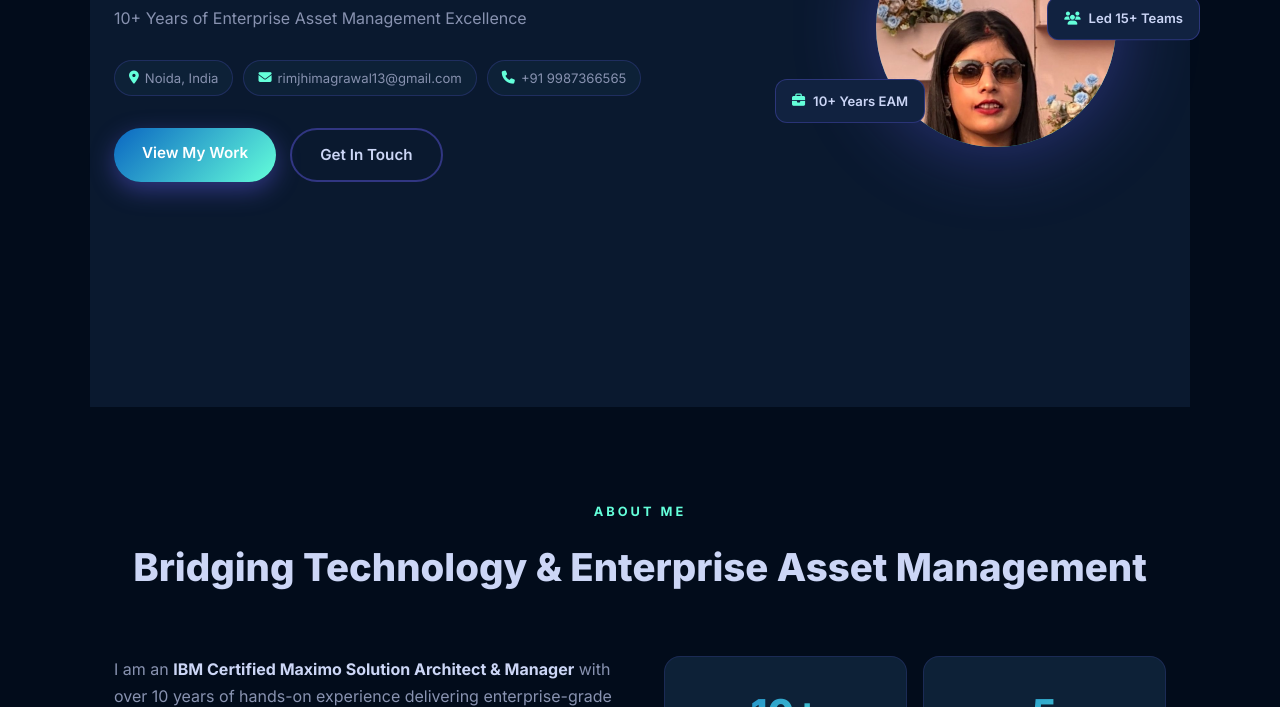
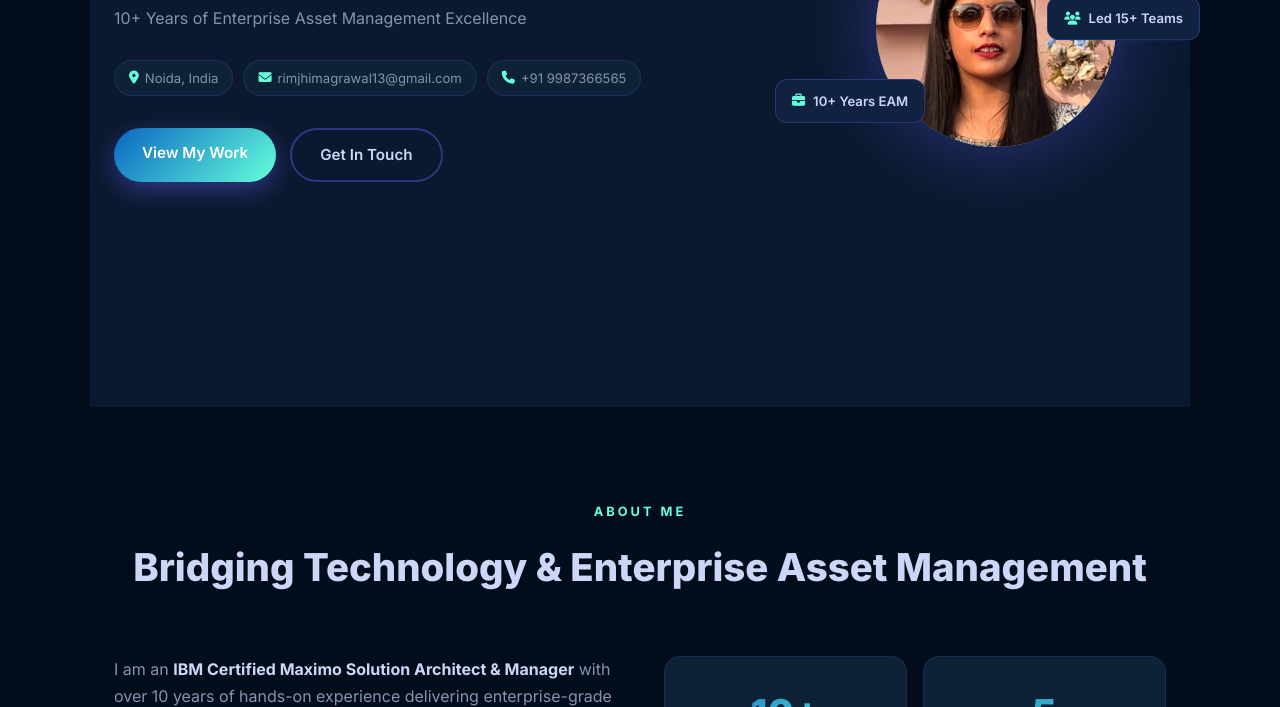
Before and after one commit to rimy1364/portfolio, a plain HTML site: page index.html in a window 1280 px wide. Shown: the part 393-1100 px from the top of the page. Drawn offline with Linux system fonts and the light colour scheme.

Commit message:
Adjust profile photo position to show face correctly

```diff
--- a/style.css
+++ b/style.css
@@ -140,7 +140,7 @@ body {
 .profile-img {
   width: 100%; height: 100%;
   object-fit: cover;
-  object-position: center 5%;
+  object-position: center 25%;
   border-radius: 50%;
   display: block;
 }
```
